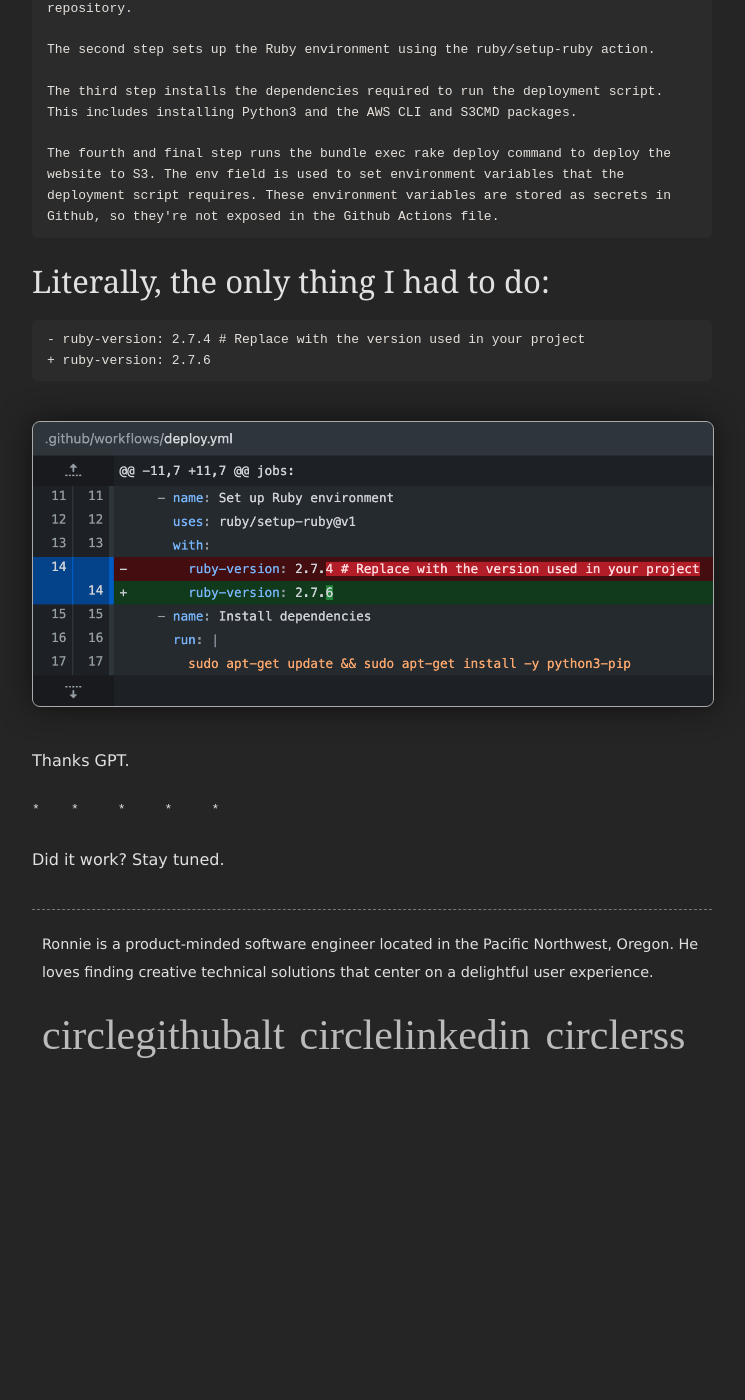
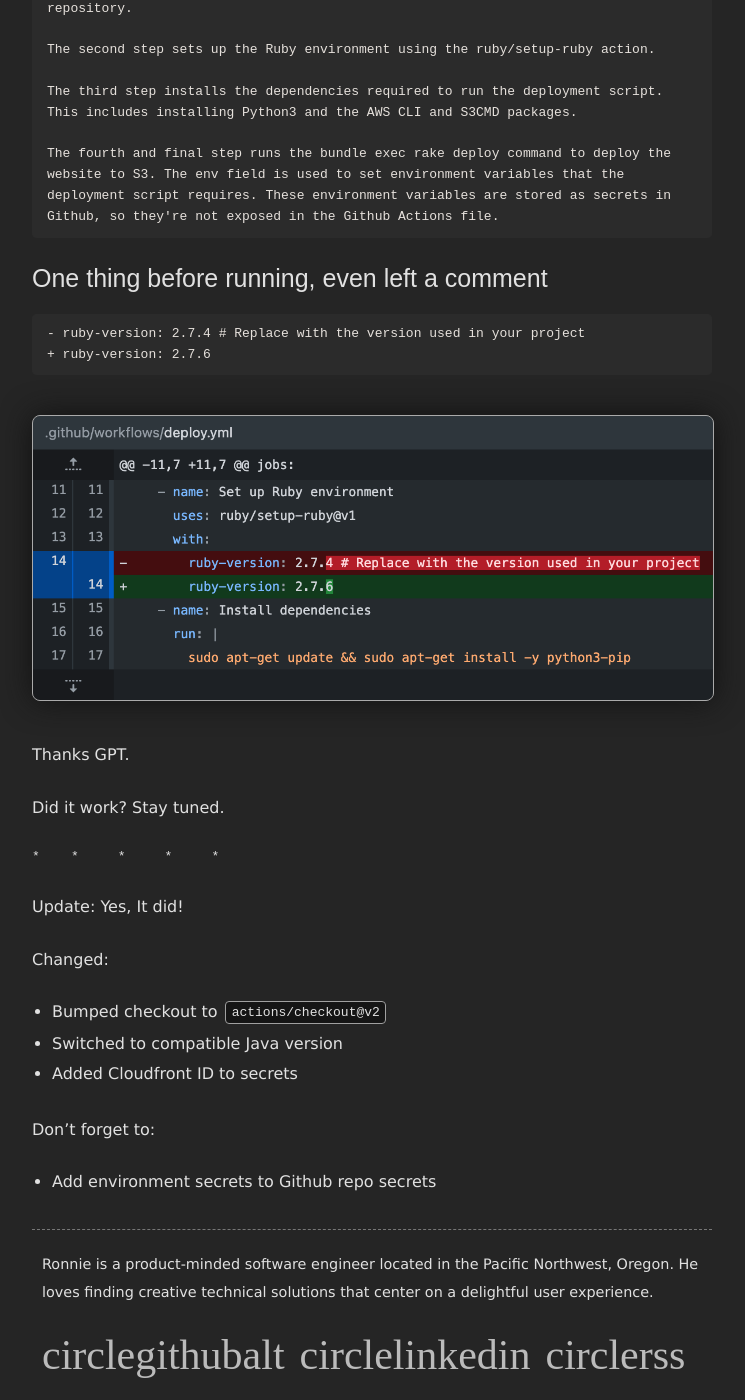
Before and after one commit to mlr/mlr.github.com, a Jekyll site: the page built from _posts/2023-04-14-make-me-a-workflow.md, in a window 1280 px wide and 1400 px high, scrolled down 2261 px. Shown: the whole window, without its empty margins (268-1013 px from the left). Built offline with Jekyll 4.4.1, drawn with Linux system fonts in a browser that asks for light colours; some web fonts are replaced; before the commit the page ends 3388 px from its top, so only the background shows below that.

Commit message:
Workflow notes update

`````diff
--- a/_posts/2023-04-14-make-me-a-workflow.md
+++ b/_posts/2023-04-14-make-me-a-workflow.md
@@ -108,7 +108,7 @@ deployment script requires. These environment variables are stored as secrets in
 Github, so they're not exposed in the Github Actions file.
 ````
 
-# Literally, the only thing I had to do:
+## One thing before running, even left a comment
 
 ```text
 - ruby-version: 2.7.4 # Replace with the version used in your project
@@ -119,8 +119,20 @@ Github, so they're not exposed in the Github Actions file.
 
 Thanks GPT.
 
+Did it work? Stay tuned.
+
 <pre>
 *    *     *     *     *
 </pre>
 
-Did it work? Stay tuned.
+Update: Yes, It did!
+
+Changed:
+
+* Bumped checkout to `actions/checkout@v2`
+* Switched to compatible Java version
+* Added Cloudfront ID to secrets
+
+Don't forget to:
+
+* Add environment secrets to Github repo secrets
`````
